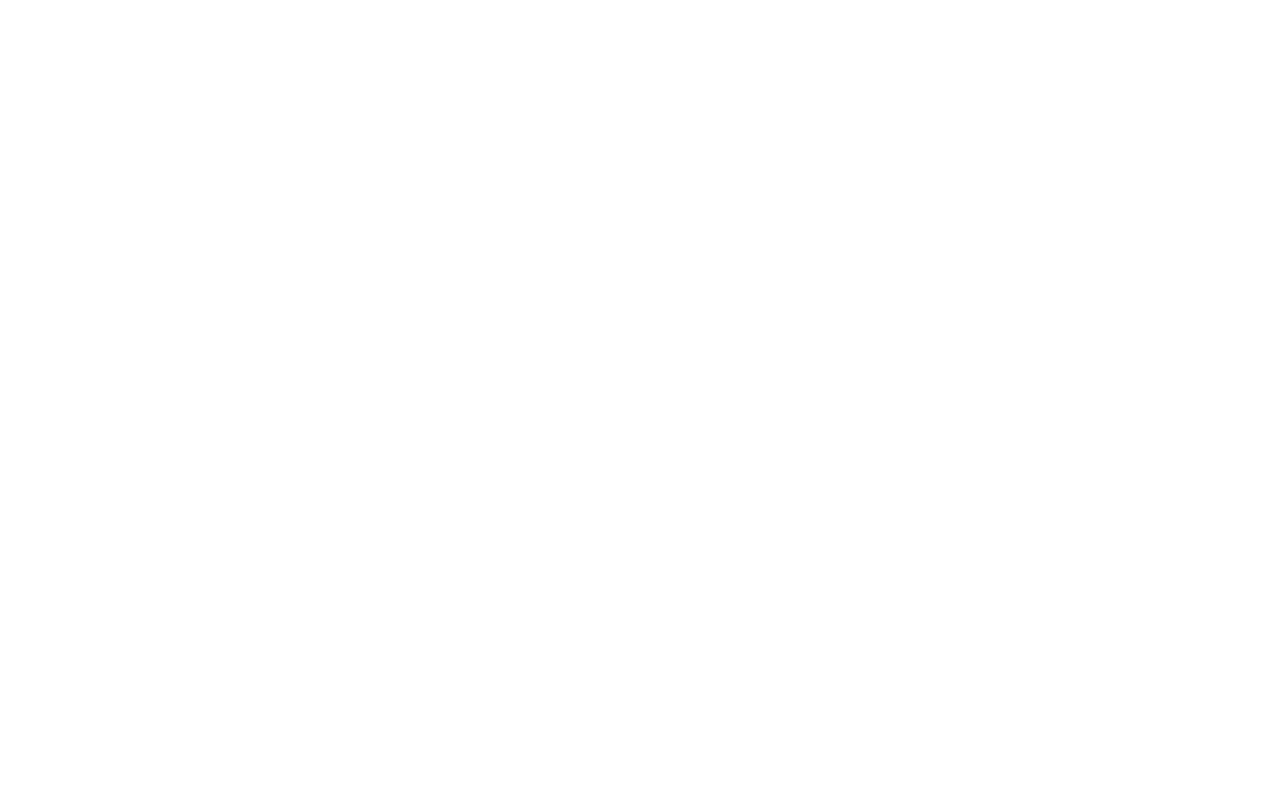
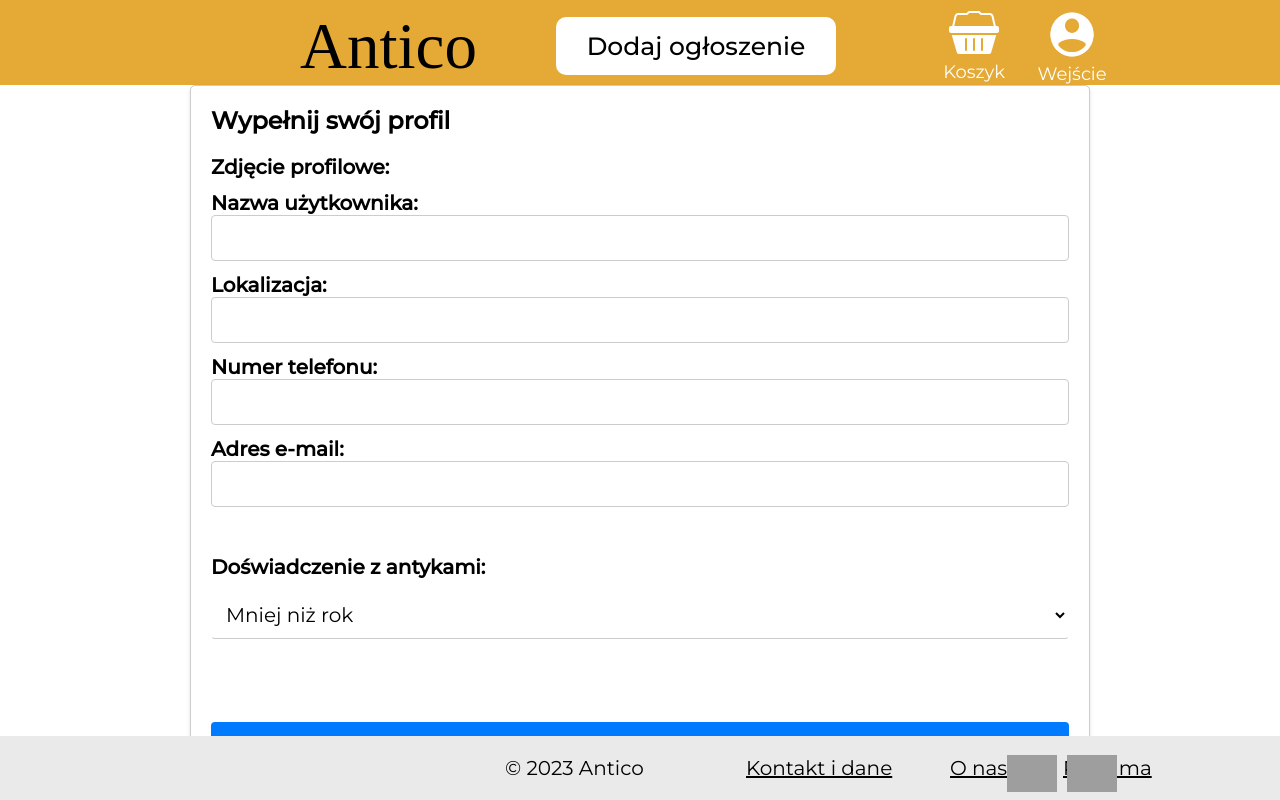
Before and after one commit to nastiandru/Antico, a React (Create React App) app in the folder antico/: page /profileinformation in a window 1280 px wide. Before the commit this address had no page. Built offline with nearby package versions, Linux system fonts and the light colour scheme; grey boxes are pictures that could not be loaded; a web font is replaced by a local one.

Commit message:
Update App.js

```diff
--- a/antico/src/App.js
+++ b/antico/src/App.js
@@ -6,6 +6,8 @@
 import SignupPage from './pages/SighupPage/SignupPage'
 import AddPage from './pages/AddPage/AddPage'
 import AccountPage from './pages/AccountPage/AccountPage'
+import ProfileInformationPage from './pages/ProfileInformationPage/ProfileInformationPage';
+import ViewPage from './pages/ViewPage/ViewPage';
 
 const App = () => {
   return (
@@ -23,7 +25,8 @@
           <Route path="/signup" element={<SignupPage/>} />
           <Route path="/addpost" element={<AddPage/>} />
           <Route path="/account" element={<AccountPage/>} />
-          {/* Додайте інші шляхи для сторінок */}
+          <Route path="/view" element={<ViewPage/>} />
+          <Route path="/profileinformation" element={<ProfileInformationPage/>} />
         </Routes>
       </div>
     </Router>
--- a/antico/src/components/Content/Content.js
+++ b/antico/src/components/Content/Content.js
@@ -12,8 +12,7 @@
     { id: 3, name: ' odjdj drorgo r',  price: 400, image: 'img/produkt3.jpg' },
     { id: 4, name: 'drjt idrj dj',  price: 120, image: 'img/produkt4.jpg' },
     { id: 5, name: 'drj idr drkj r',  price: 250, image: 'img/produkt5.jpg' },
-    { id: 6, name: 'lsdkfj idr drkj r',  price: 550, image: 'img/produkt5.jpg' },
-    { id: 7, name: '98udr drkj r',  price: 150, image: 'img/produkt4.jpg' }
+
   ];
 
   return (
--- /dev/null
+++ b/antico/src/components/Profileinformation/ProfileInformation.css
@@ -0,0 +1,59 @@
+.profileinformation {
+    max-width: 900px;
+    top: 175px;
+    margin: 0 auto;
+    padding: 20px;
+    border: 1px solid #ccc;
+    border-radius: 5px;
+    background-color: #fff;
+    box-shadow: 0 2px 4px rgba(0, 0, 0, 0.1);
+  }
+
+  h2 {
+    font-size: 24px;
+    margin-bottom: 20px;
+  }
+
+  form {
+    display: flex;
+    flex-direction: column;
+    gap: 12px;
+  }
+
+  label {
+    font-weight: bold;
+  }
+
+  input[type="text"],
+  input[type="tel"],
+  input[type="email"] {
+    width: 100%;
+    padding: 10px;
+    border: 1px solid #ccc;
+    border-radius: 4px;
+  }
+
+  input[type="file"] {
+    display: none;
+  }
+
+  button[type="submit"] {
+    background-color: #007bff;
+    color: #fff;
+    padding: 12px;
+    border: none;
+    border-radius: 4px;
+    cursor: pointer;
+    font-size: 16px;
+  }
+
+  button[type="submit"]:hover {
+    background-color: #0056b3;
+  }
+
+  select {
+    width: 100%;
+    padding: 10px;
+    border: 1px solid #ccc;
+    border-radius: 4px;
+  }
--- /dev/null
+++ b/antico/src/components/Profileinformation/ProfileInformation.js
@@ -0,0 +1,79 @@
+import React, { Fragment, useState, useContext } from "react";
+import "./ProfileInformation.css";
+
+const ProfileInformation = () => {
+
+    const [username, setUsername] = useState('');
+    const [location, setLocation] = useState('');
+    const [phoneNumber, setPhoneNumber] = useState('');
+    const [email, setEmail] = useState('');
+    const [profileImage, setProfileImage] = useState(null);
+    const[experience, setExperiance] =useState('');
+
+    const handleImageUpload = (event) => {
+        const file = event.target.files[0];
+        setProfileImage(file);
+      };
+
+    const handleSubmit = (event) => {
+        event.preventDefault();
+        //можна тут вислати дані до backendu
+      };
+
+ return (
+    <Fragment>
+    <div className="profileinformation">
+      <h2>Wypełnij swój profil</h2>
+      <form onSubmit={handleSubmit}>
+
+      <label>
+          Zdjęcie profilowe:
+          <input type="file" accept="image/*" onChange={handleImageUpload} />
+        </label>
+
+        <label>
+          Nazwa użytkownika:
+          <input type="text" value={username} onChange={(e) => setUsername(e.target.value)} />
+        </label>
+
+        <label>
+          Lokalizacja:
+          <input type="text" value={location} onChange={(e) => setLocation(e.target.value)} />
+        </label>
+
+        <label>
+          Numer telefonu:
+          <input type="tel" value={phoneNumber} onChange={(e) => setPhoneNumber(e.target.value)} />
+        </label>
+
+        <label>
+          Adres e-mail:
+          <input type="email" value={email} onChange={(e) => setEmail(e.target.value)} />
+        </label>
+
+        <br />
+<label>Doświadczenie z antykami:</label>
+<select
+  name="Category"
+  onChange={(e) => {
+    setExperiance(e.target.value);
+  }}
+  className="input"
+> <option >Mniej niż rok</option>
+  <option >1-5 lat</option>
+  <option >5-20 lat</option>
+  <option >Więcej niż 20 lat</option>
+
+</select>
+<br />
+
+        <button type="submit">Zapisz profil</button>
+      </form>
+     </div>
+      </Fragment>
+
+
+  );
+}
+
+export default ProfileInformation;
--- /dev/null
+++ b/antico/src/pages/ProfileInformationPage/ProfileInformationPage.js
@@ -0,0 +1,18 @@
+import React, { Fragment, useContext } from "react";
+import Footer from "../../components/Footer/Footer";
+import Header from "../../components/Header/Header";
+import ProfileInformation from "../../components/Profileinformation/ProfileInformation";
+
+const ProfileInformationPage = () => {
+
+
+  return (
+    <Fragment>
+        <Header/>
+        <ProfileInformation/>
+        <Footer/>
+    </Fragment>
+  );
+};
+
+export default ProfileInformationPage;
--- /dev/null
+++ b/antico/src/pages/ViewPage/ViewPage.js
@@ -0,0 +1,16 @@
+import React, { Fragment, useContext } from "react";
+import Footer from "../../components/Footer/Footer";
+import Header from "../../components/Header/Header";
+
+const ViewPage = () => {
+
+
+  return (
+    <Fragment>
+        <Header/>
+        <Footer/>
+    </Fragment>
+  );
+};
+
+export default ViewPage;
```
Also changed, not shown: antico/src/components/Content/ProductList/ProductList.js (+11 -2 lines).
